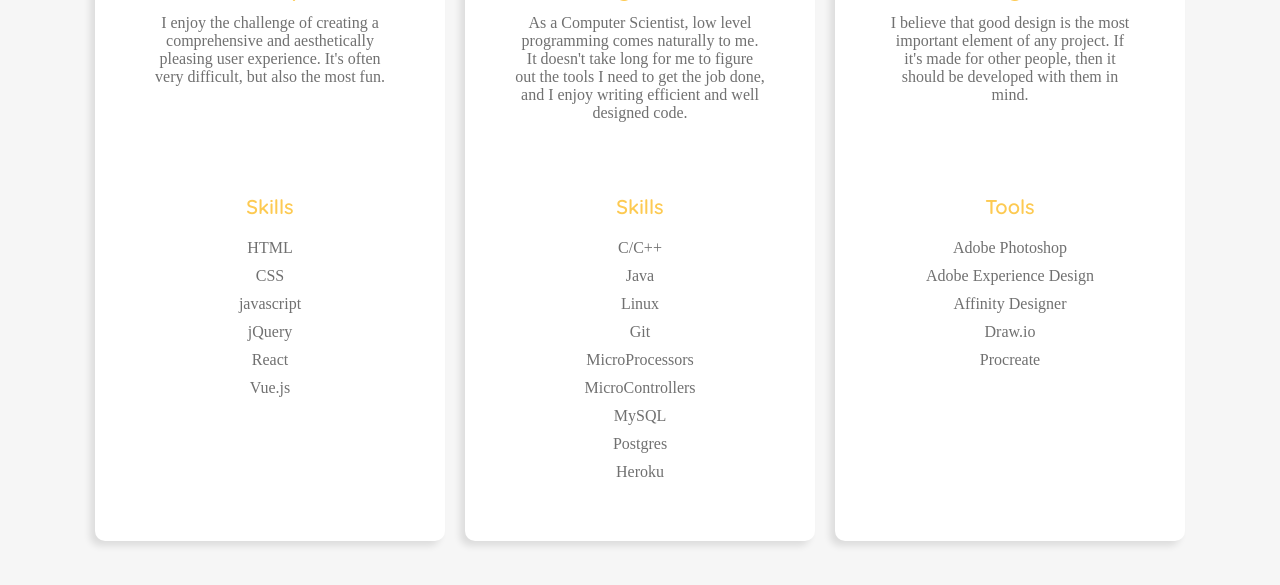
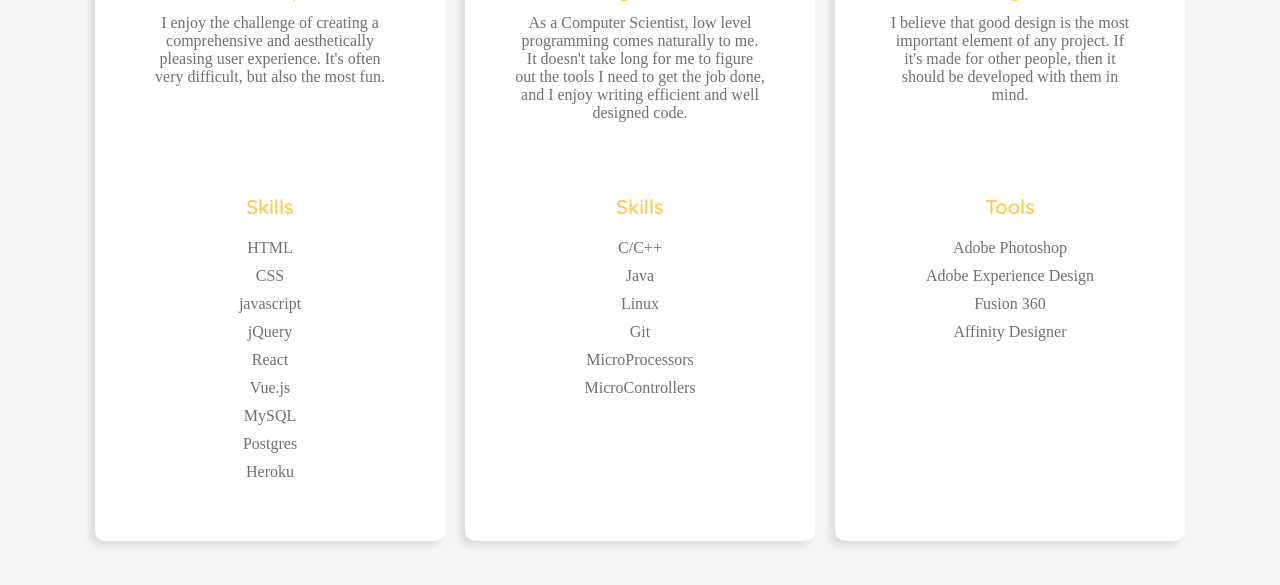
Before and after one commit to ChrisJol/Portfolio, a plain HTML site: page index.html in a window 1280 px wide. Shown: the part 2288-2873 px from the top of the page. Drawn offline with nearby package versions, Linux system fonts and the light colour scheme.

Commit message:
Update index.html

```diff
--- a/index.html
+++ b/index.html
@@ -124,6 +124,9 @@
                 <p class="view__skills-skill">jQuery</p>
                 <p class="view__skills-skill">React</p>
                 <p class="view__skills-skill">Vue.js</p>
+                <p class="view__skills-skill">MySQL</p>
+                <p class="view__skills-skill">Postgres</p>
+                <p class="view__skills-skill">Heroku</p>
             </div>
         </div>
         <div class="view__skills--container">
@@ -142,9 +145,6 @@
                 <p class="view__skills-skill">Git</p>
                 <p class="view__skills-skill">MicroProcessors</p>
                 <p class="view__skills-skill">MicroControllers</p>
-                <p class="view__skills-skill">MySQL</p>
-                <p class="view__skills-skill">Postgres</p>
-                <p class="view__skills-skill">Heroku</p>
             </div>
         </div>
         <div class="view__skills--container">
@@ -158,9 +158,8 @@
                 <p class="skills__content--header">Tools</p>
                 <p class="view__skills-skill">Adobe Photoshop</p>
                 <p class="view__skills-skill">Adobe Experience Design</p>
+                <p class="view__skills-skill">Fusion 360</p>
                 <p class="view__skills-skill">Affinity Designer</p>
-                <p class="view__skills-skill">Draw.io</p>
-                <p class="view__skills-skill">Procreate</p>
             </div>
         </div>
     </div>
```
